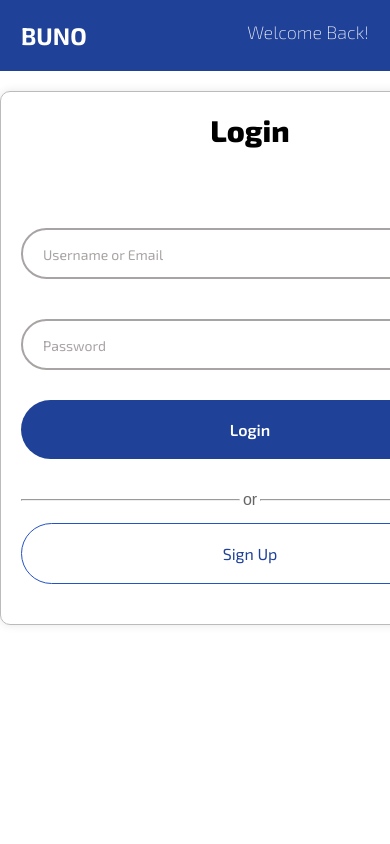
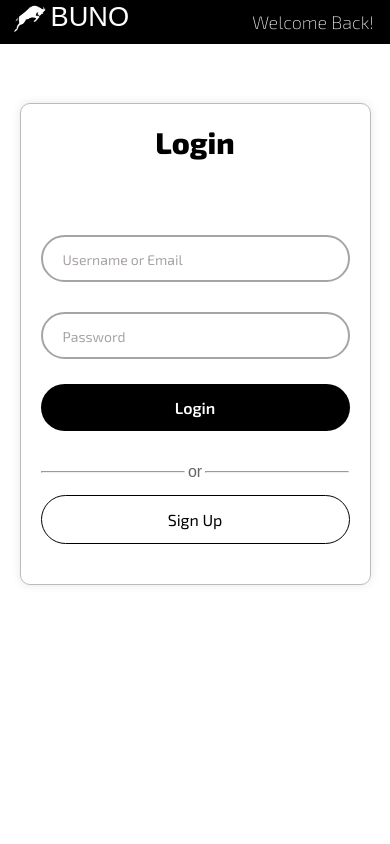
Before and after one commit to nathanfekade/Buno, a PHP site: page /Login.php in a window 390 px wide; the page is wider, and only the part inside the window is pictured. Run offline with PHP 8.4, Linux system fonts and the light colour scheme.

Commit message:
updated the look

```diff
--- a/Classes/Login.php
+++ b/Classes/Login.php
@@ -47,8 +47,25 @@ class Login{
      // echo $row['SellerUserName'];
     // echo $row['SellerUserName'];
      //echo $row['SellerEmail'];
+
       if($UserNameOrEmail==$row['SellerUserName']||$UserNameOrEmail==$row['SellerEmail']){
 
+        $admin='admin';
+        if($admin===$row['SellerUserName']||$admin===$row['SellerEmail']){
+
+         if($Password==$row['SellerPassword']){
+           $_SESSION["SellerUserName"] = $row['SellerUserName'];
+
+           echo " username match";
+           //temporarily to chat page
+           // header('Location: ../chat/SellerChat.php');
+           // exit;
+           // redirect to home page
+           header('Location: ../AdminPage/AdminPage.php');
+           exit;
+         }
+
+        }
         if($Password==$row['SellerPassword']){
           $_SESSION["SellerUserName"] = $row['SellerUserName'];
 
--- a/LoginPage/Login.css
+++ b/LoginPage/Login.css
@@ -16,21 +16,32 @@
    display:flex;
    justify-content: space-between;
    border: 1px solid transparent;
-   background-color:#1f4197;
-   /*#e1e8ed*/
+   background-color:black;
+   /* height: fit-content; */
  }
+ .buno_logo{
+  flex: 1;
+  display: flex;
+  margin-left: 2rem;
+}
+.buno_logo img{
+  object-fit: contain;
+  object-position: center;
+  height: 48px;
+  width:48px;
+
+}
  .header__logo{
-   flex:1;
-   font-size:24px;
-   font-family: 'Exo 2', sans-serif;
-   padding:20px;
+   font-size:30px;
+   font-family: 'Montserat', sans-serif;
    color: #fff;
-   font-weight: bold;
+   text-decoration: none;
  }
  .header__nav h4{
-   padding:20px;
+   padding-top:10px;
+   padding-right: 15px;
    font-family: 'Exo 2', sans-serif;
-   font-size:18px;
+   font-size:21px;
    color: #fff;
    font-weight: 200;
    opacity: 0.9;
@@ -89,28 +100,29 @@ form{
  padding: 20px;
  border-radius: 40px;
  border: transparent;
- background-color:#1f4197;
+ background-color:black;
  color: #fff;
  font-family: 'Exo 2',sans-serif;
  font-size: 16px;
  text-align: center;
  font-weight: 600;
  margin: 10px 0;
+ cursor: pointer;
 }
-.signin-btn{
- border: 1px solid #2452c7;
+.signup-btn{
+ border: 1px solid black;
  text-align: center;
  padding: 20px;
  border-radius: 40px;
  margin-top: 10px;
  margin-bottom: 20px;
  text-decoration: none;
- color: #1f4197;
+ color: black;
  font-family: 'Exo 2',sans-serif;
  font-size: 16px;
 }
-.signin-btn:hover{
- background-color: #1f4197;
+.signup-btn:hover{
+ background-color: black;
  color: #fff;
  font-weight: 600;
 }
@@ -134,3 +146,45 @@ form{
  color: rgba(87, 83, 83,0.9);
  font-family: sans-serif;
 }
+
+
+@media screen and (max-width:480px){
+
+    body{
+      min-height: fit-content;
+    }
+    header{
+      margin-bottom: 15%;
+    }
+    .buno_logo{
+      margin-left: .6rem;
+    }
+    .buno_logo img{
+      height: 40px;
+      width: 40px;
+
+    }
+    .header__logo{
+      font-size: 1.7rem;
+    }
+    .header__nav h4{
+      font-size: 18px;
+      padding-bottom: 10px;
+    }
+    .login-form{
+      width: 90vw;
+    }
+    .input-box{
+      margin: 15px 0;
+    }
+    .input-box input{
+      padding: 12px 20px;
+    }
+    .login-btn{
+      padding: 14px 20px;
+    }
+    .signup-btn{
+      padding: 14px 20px;
+    }
+
+}
--- a/LoginPage/Login.php
+++ b/LoginPage/Login.php
@@ -33,37 +33,43 @@ function test_input($data) {
 
 <!DOCTYPE html>
 <html lang="en">
+
 <head>
     <meta charset="UTF-8">
     <meta name="viewport" content="width=device-width, initial-scale=1.0">
     <title>Login In</title>
     <link rel="stylesheet" href="Login.css">
 </head>
+
 <body>
     <header>
         <nav class="header__nav">
-            <h3 class="header__logo">BUNO</h3>
+            <div class="buno_logo">
+                <img src="buno.png" alt="logo">
+                <a href="#" class="header__logo">BUNO</a>
+            </div>
             <h4>Welcome Back!</h4>
         </nav>
     </header>
     <section class="login-form">
         <h2 class="login-form__title">Login</h2>
-        <form method="post" action="<?php echo htmlspecialchars($_SERVER['PHP_SELF']);?>">
+        <form method="post" action="<?php echo htmlspecialchars($_SERVER['PHP_SELF']); ?>">
 
-          <div class="input-box">
-            <input type="text" name="UserNameOrEmail" id="username" required placeholder="Username or Email">
-          </div>
-          <div class="input-box">
+            <div class="input-box">
+                <input type="text" name="UserNameOrEmail" id="username" required placeholder="Username or Email">
+            </div>
+            <div class="input-box">
                 <input type="password" name="Password" id="password" required placeholder="Password">
-          </div>
-            <input type="submit" value="Login" name="Login"class="login-btn"> <br>
+            </div>
+            <input type="submit" value="Login" name="Login" class="login-btn"> <br>
             <div class="or">
                 <hr>
                 <h6>or</h6>
                 <hr>
             </div>
-            <a href="../SignUp/SignUp.php" class="signin-btn">Sign Up</a>
+            <a href="../SignUp/SignUp.php" class="signup-btn">Sign Up</a>
         </form>
     </section>
 </body>
+
 </html>
```
Also changed, not shown: LoginPage/buno.png (added).
